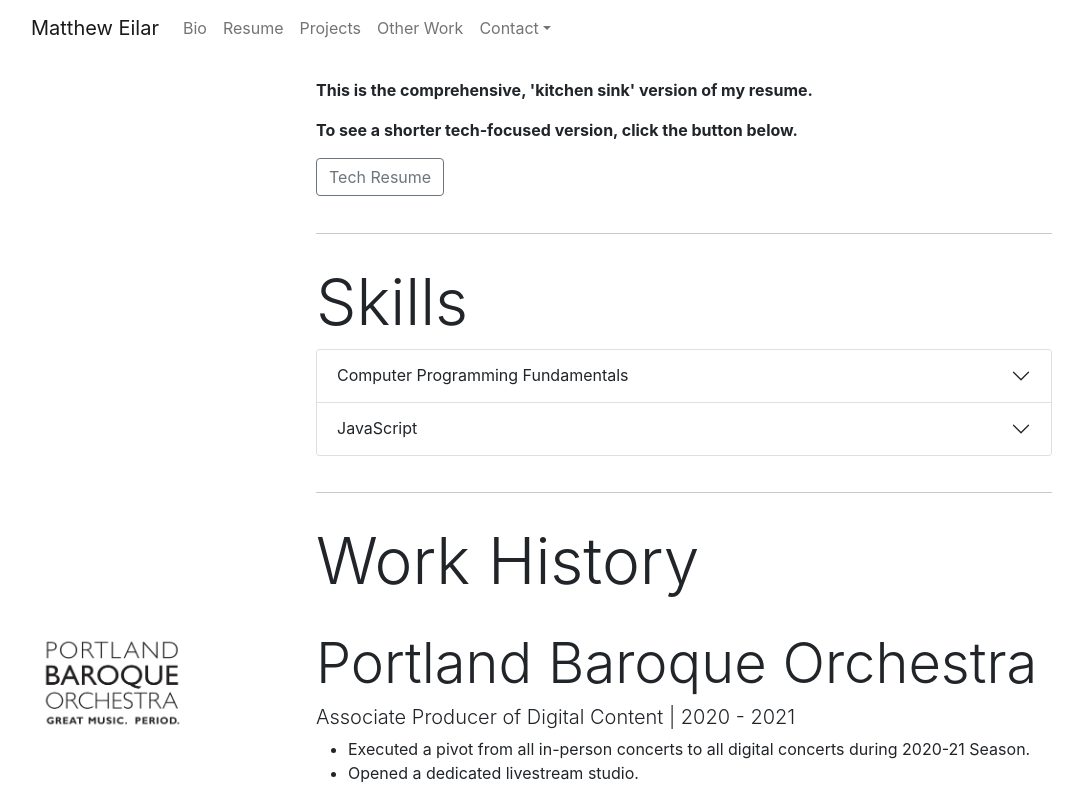
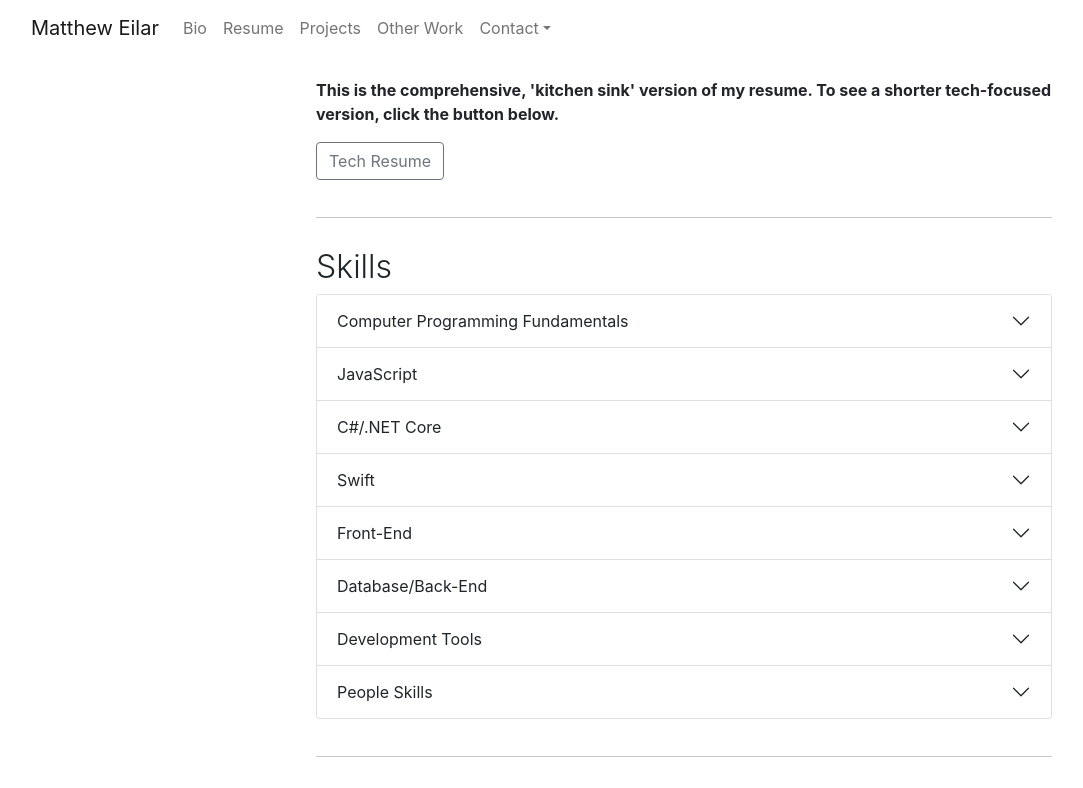
Before and after one commit to meilar/homepage, a React (Create React App) app: page /resume in a window 1280 px wide. Shown: the top 788 px of the page, without its empty margins (51-1134 px from the left). Built offline with nearby package versions, Linux system fonts and the light colour scheme.

Commit message:
Add skill section

```diff
--- a/src/App.css
+++ b/src/App.css
@@ -72,3 +72,12 @@ hr {
   margin-top: 5%;
   margin-bottom: 1%;
 }
+
+.display-3 {
+  font-size: 2em;
+}
+
+.display-4 {
+  font-size: 1.5em;
+  font-weight: bold;
+}
--- a/src/components/Resume.jsx
+++ b/src/components/Resume.jsx
@@ -19,8 +19,7 @@ function Resume() {
         <div className="col-md-1"></div>
         <div className="col-md-2"></div>
         <div className="col-md-8">
-          <p className="display-lead fw-bold">This is the comprehensive, 'kitchen sink' version of my resume.</p>
-          <p className="display-lead fw-bold">To see a shorter tech-focused version, click the button below.</p>
+          <p className="display-lead fw-bold">This is the comprehensive, 'kitchen sink' version of my resume. To see a shorter tech-focused version, click the button below.</p>
           {toggleButton}
           <hr />
         </div>
@@ -32,15 +31,16 @@ function Resume() {
         <div className="col-md-1"></div>
         <div className="col-md-8">
           <h1 className="display-3">Skills</h1>
-          <Accordion>
+          <Accordion alwaysOpen>
             <Accordion.Item eventKey="0">
               <Accordion.Header>Computer Programming Fundamentals</Accordion.Header>
               <Accordion.Body>
               <h1 className="lead">Languages: JavaScript, C#, Swift</h1>
               <ul>
-                <li>Able to manipulate building blocks of code, including variables, functions, loops, control structures, and branching logic.</li>
-                <li>Familiar with the constraints and advantages of different programming paradigms, including imperative, functional, and object-oriented.</li>
-                <li>Can learn new skills and toolsets through tutorials and by reading reference documentation.</li>
+                <li>Able to manipulate building blocks of code, including variables, functions, loops, control structures, and branching logic</li>
+                <li>Familiar with the constraints and advantages of different programming paradigms, including imperative, functional, and object-oriented</li>
+                <li>Can learn new skills and toolsets through tutorials and by reading reference documentation</li>
+                <li>Solid foundation building interactive static websites with raw HTML, CSS, and vanilla JavaScript.</li>
               </ul>
               </Accordion.Body>
             </Accordion.Item>
@@ -48,9 +48,74 @@ function Resume() {
               <Accordion.Header>JavaScript</Accordion.Header>
               <Accordion.Body>
               <ul>
+                <li>Familiar with ES6 features, including arrow notation, class inheritance, and promises</li>
+                <li>DOM manipulation using jQuery library</li>
                 <li>Build projects with Node.js backend, manage packages and dependencies using <code>npm</code></li>
                 <li>Bundle HTML, CSS, and universal JavaScript with Webpack and Babel</li>
-                <li>Build websites with React library. Manage state with Redux </li>
+                <li>Build websites with React library, including custom component classes</li>
+                <li>Use Redux to manage state</li>
+              </ul>
+              </Accordion.Body>
+            </Accordion.Item>
+            <Accordion.Item eventKey="2">
+              <Accordion.Header>C#/.NET Core</Accordion.Header>
+              <Accordion.Body>
+              <ul>
+                <li>Build websites using Model-View-Controller design pattern.</li>
+                <li>Code-first database management using Entity Framework Core.</li>
+                <li>Build REST-ful APIs with ASP.NET Core Identity authentication and Authorization and automatic Swagger documentation</li>
+              </ul>
+              </Accordion.Body>
+            </Accordion.Item>
+            <Accordion.Item eventKey="3">
+              <Accordion.Header>Swift</Accordion.Header>
+              <Accordion.Body>
+              <ul>
+                <li>Beginner-level skill building and deploying iOS apps written in Swift.</li>
+                <li>Build out a UI using SwiftUI library, store application data in CloudKit.</li>
+              </ul>
+              </Accordion.Body>
+            </Accordion.Item>
+            <Accordion.Item eventKey="4">
+              <Accordion.Header>Front-End</Accordion.Header>
+              <Accordion.Body>
+              <ul>
+                <li>Custom styling using CSS</li>
+                <li>Use JS libraries including jQuery and Popper.js to add interactivity to websites.</li>
+                <li>Extensive use of Bootstrap styling library, including in React projects with <code>react-bootstrap</code></li>
+              </ul>
+              </Accordion.Body>
+            </Accordion.Item>
+            <Accordion.Item eventKey="5">
+              <Accordion.Header>Database/Back-End</Accordion.Header>
+              <Accordion.Body>
+              <ul>
+                <li>Build database queries in SQL and LINQ</li>
+                <li>Incorporate Firestore NoSQL database into React projects</li>
+                <li>ASP.NET Core Identity and Firebase authentication and authorization</li>
+                <li>API REST conventions, build APIs in .NET Core</li>
+                <li>Experience administrating a Linode hosted Wordpress server</li>
+              </ul>
+              </Accordion.Body>
+            </Accordion.Item>
+            <Accordion.Item eventKey="6">
+              <Accordion.Header>Development Tools</Accordion.Header>
+              <Accordion.Body>
+              <ul>
+                <li>Version control using Git and command line tools. Using Github to manage remote repositories, collaborate, and deploy static sites.</li>
+                <li>Use test-driven development principles. Incorporate automatic unit testing with tools like Jest, MSTest, and Github Actions.</li>
+                <li>Familiar with: VS Code (including Live Share), Atom, Chrome Developer Tools, MySql Workbench, Postman, Linux, Xcode</li>
+              </ul>
+              </Accordion.Body>
+            </Accordion.Item>
+            <Accordion.Item eventKey="7">
+              <Accordion.Header>People Skills</Accordion.Header>
+              <Accordion.Body>
+              <ul>
+                <li>Polished writing skills, experienced drafting copy and communications for high-visibilty channels</li>
+                <li>Mentorship, training, and process implementation</li>
+                <li>High EQ developed through experience providing empathetic service to a diverse group of customers, clients, and stakeholders</li>
+                <li>Experience developing team evaluation metrics, translating desired outcomes into performance indicators</li>
               </ul>
               </Accordion.Body>
             </Accordion.Item>
```
